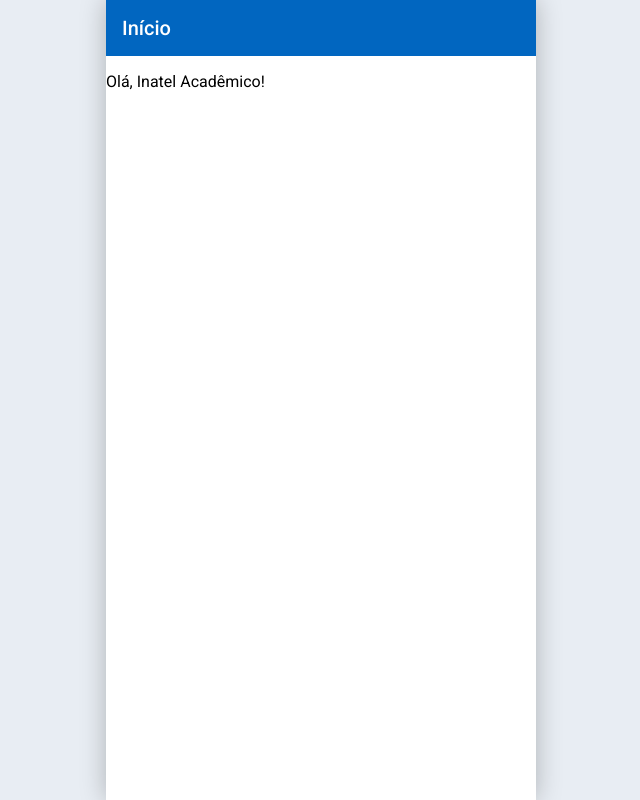
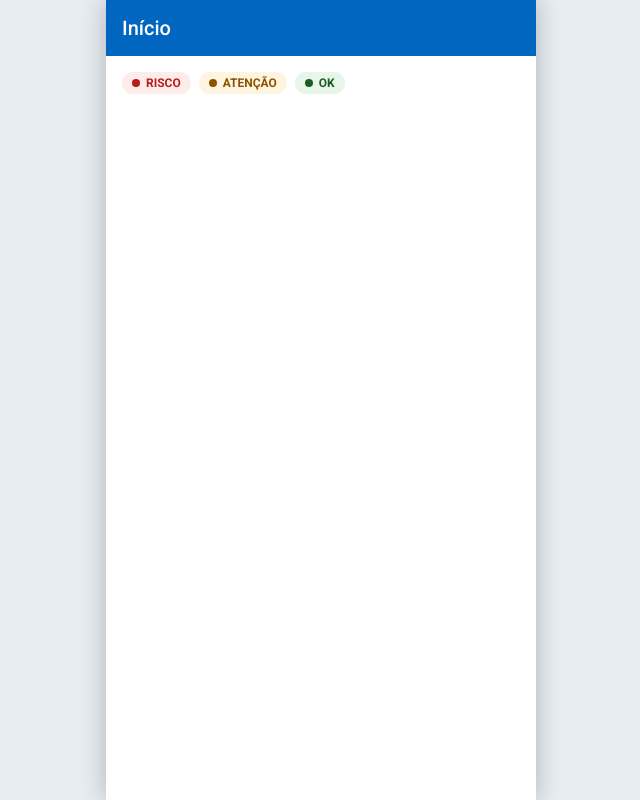
Before and after one commit to NycollePascoal/inatel-acompanhamento, a React (Vite) app: page / in a window 1280 px wide. Shown: the whole page, without its empty margins (319-959 px from the left). Built offline with nearby package versions, Linux system fonts and the light colour scheme.

Commit message:
feat : componente Chip de risco

```diff
--- a/src/App.jsx
+++ b/src/App.jsx
@@ -1,10 +1,16 @@
+import { Chip } from "./components/Chip";
+
 export default function App() {
   return (
     <div className="app">
       <header className="bar">
         <span>Início</span>
       </header>
-      <p>Olá, Inatel Acadêmico!</p>
+      <div style={{ padding: 16, display: "flex", gap: 8 }}>
+        <Chip nivel="RISCO" />
+        <Chip nivel="ATENÇÃO" />
+        <Chip nivel="OK" />
+      </div>
     </div>
   );
 }
--- /dev/null
+++ b/src/components/Chip.jsx
@@ -0,0 +1,12 @@
+export function Chip({ nivel }) {
+  let cor = "v";
+  if (nivel === "RISCO") cor = "r";
+  if (nivel === "ATENÇÃO") cor = "a";
+
+  return (
+    <span className={"chip " + cor}>
+      <i />
+      {nivel}
+    </span>
+  );
+}
--- a/src/index.css
+++ b/src/index.css
@@ -39,3 +39,24 @@ html, body {
   font-size: 1.25rem;
   font-weight: 500;
 }
+
+.chip {
+  display: inline-flex;
+  align-items: center;
+  gap: 6px;
+  padding: 4px 10px;
+  border-radius: 999px;
+  font-size: 0.75rem;
+  font-weight: 700;
+}
+
+.chip i {
+  width: 8px;
+  height: 8px;
+  border-radius: 50%;
+  background: currentColor;
+}
+
+.r { background: #FDECEA; color: #B71C1C; }
+.a { background: #FFF4E0; color: #8A5300; }
+.v { background: #E8F5E9; color: #1B5E20; }
```
